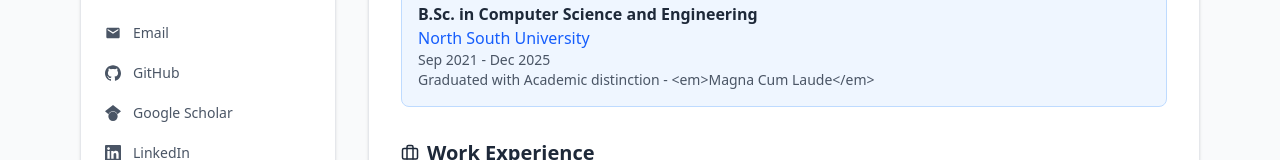
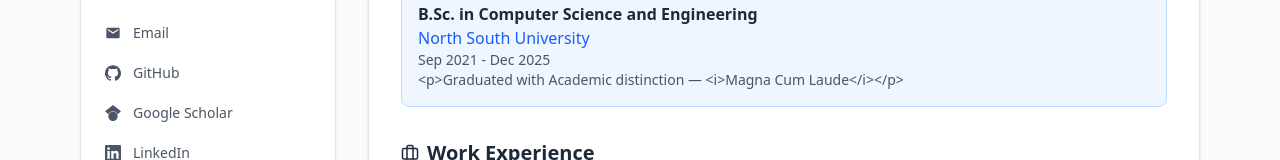
Before and after one commit to Aman554-EQ/minimal_academia, a React (Vite) app: page / in a window 1280 px wide. Shown: the part 471-631 px from the top of the page. Built offline with nearby package versions, Linux system fonts and the light colour scheme.

Commit message:
Update home.js

```diff
--- a/src/data/home.js
+++ b/src/data/home.js
@@ -8,7 +8,7 @@ const homeData = {
     degree: "B.Sc. in Computer Science and Engineering",
     university: "North South University",
     period: "Sep 2021 - Dec 2025",
-    grade: "Graduated with Academic distinction - <em>Magna Cum Laude</em>"
+    grade: "<p>Graduated with Academic distinction — <i>Magna Cum Laude</i></p>"
   },
   selectedPublications: [
     {
```
